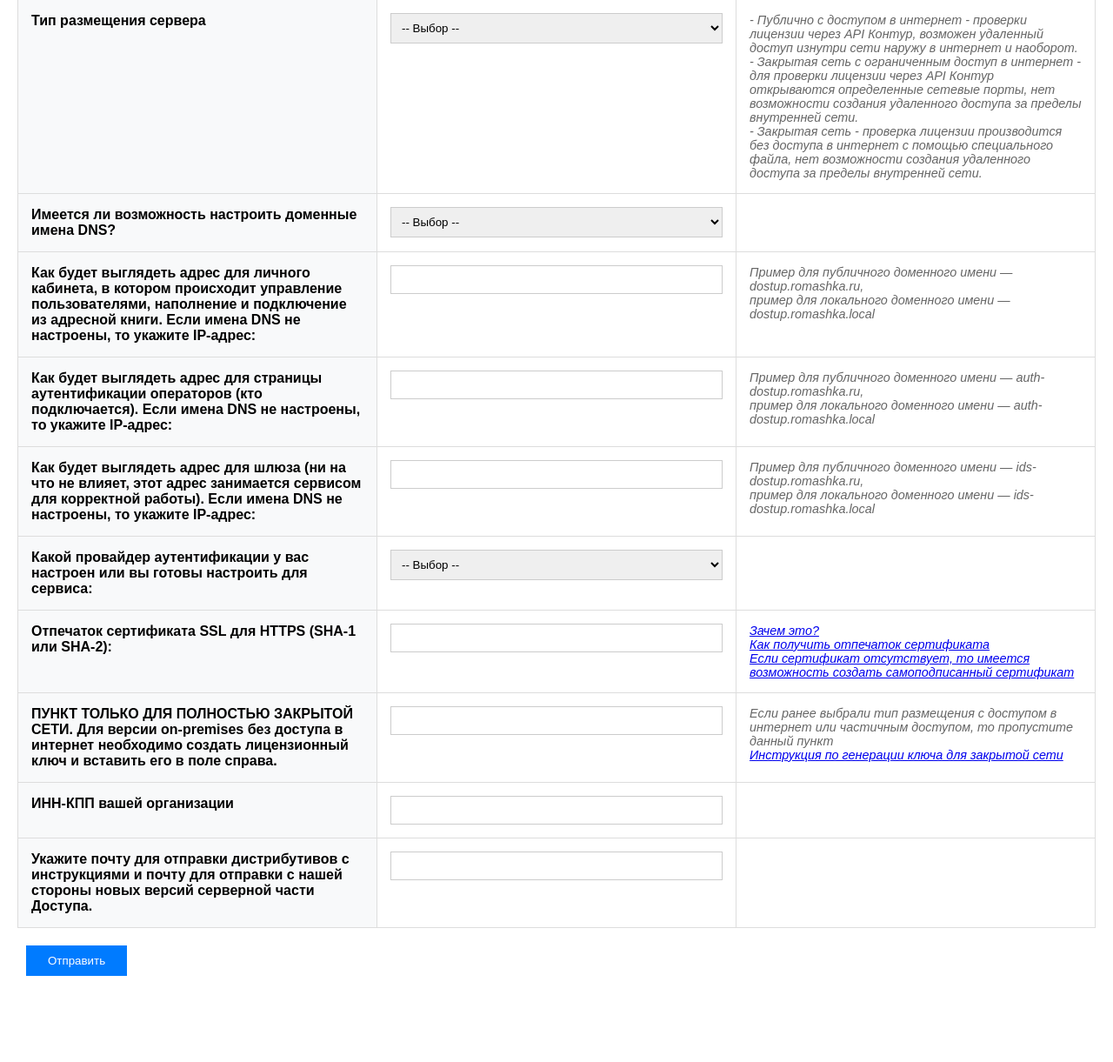
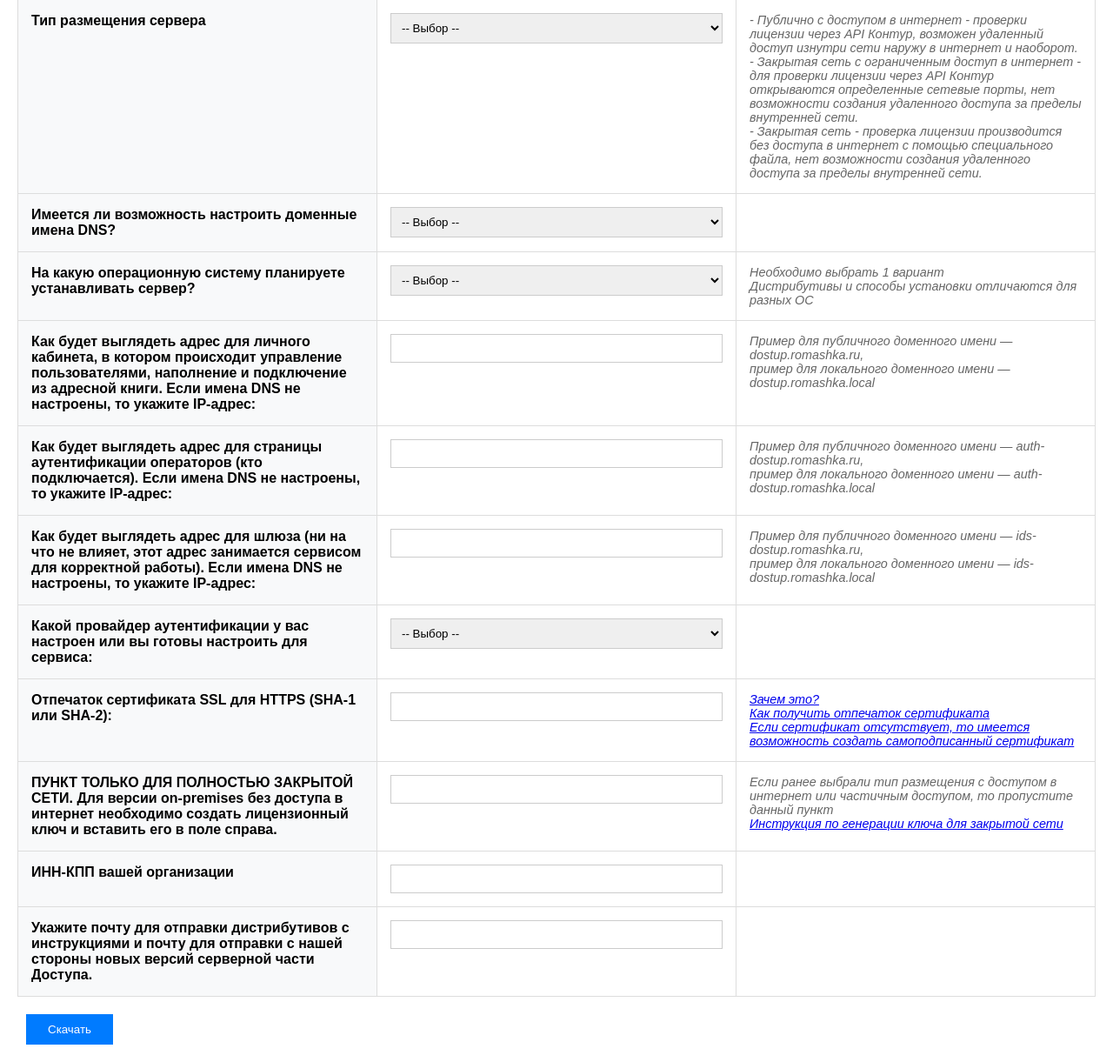
Before and after one commit to a1zakharov/anketa, a Flask app: page / in a window 1280 px wide. Shown: the part 95-1316 px from the top of the page at 87% size. Before the commit the page ends 1217 px from the top, so only its background shows below. Run offline with Flask 3, Linux system fonts and the light colour scheme.

Commit message:
gitignore and add new form

```diff
--- a/app/templates/form.html
+++ b/app/templates/form.html
@@ -115,6 +115,25 @@
                 <td class=""></td>
             </tr>
 
+                        <!-- 2. OS -->
+            <tr>
+                <th><label for="dns">На какую операционную систему планируете устанавливать сервер?</label></th>
+                <td class="input-cell">
+                    <select id="dns" name="dns">
+                        <option value="-- Выбор --">-- Выбор --</option>
+                        <option value="Windows">Windows</option>
+                        <option value="Ubuntu">Ubuntu</option>
+                        <option value="Astra">Astra</option>
+                        <option value="Alt">Alt</option>
+                        <option value="RedOS">RedOS</option>
+                    </select>
+                </td>
+                <td class="hint">
+                    <p>Необходимо выбрать 1 вариант</p>
+                    <p>Дистрибутивы и способы установки отличаются для разных ОС</p>
+                </td>
+            </tr>
+
             <!-- 3. Адрес -->
             <tr>
                 <th><label for="address">Как будет выглядеть адрес для личного кабинета, в котором происходит управление пользователями, наполнение и подключение из адресной книги. Если имена DNS не настроены, то укажите IP-адрес:</label></th>
@@ -210,7 +229,7 @@
             </tr>
         </table>
 
-        <button type="submit" style="margin-left: 10px;">Отправить</button>
+        <button type="submit" style="margin-left: 10px;">Скачать</button>
     </form>
     <script>
         document.getElementById('myForm').addEventListener('submit', function(e) {
```
Also changed, not shown: 1 other file.
